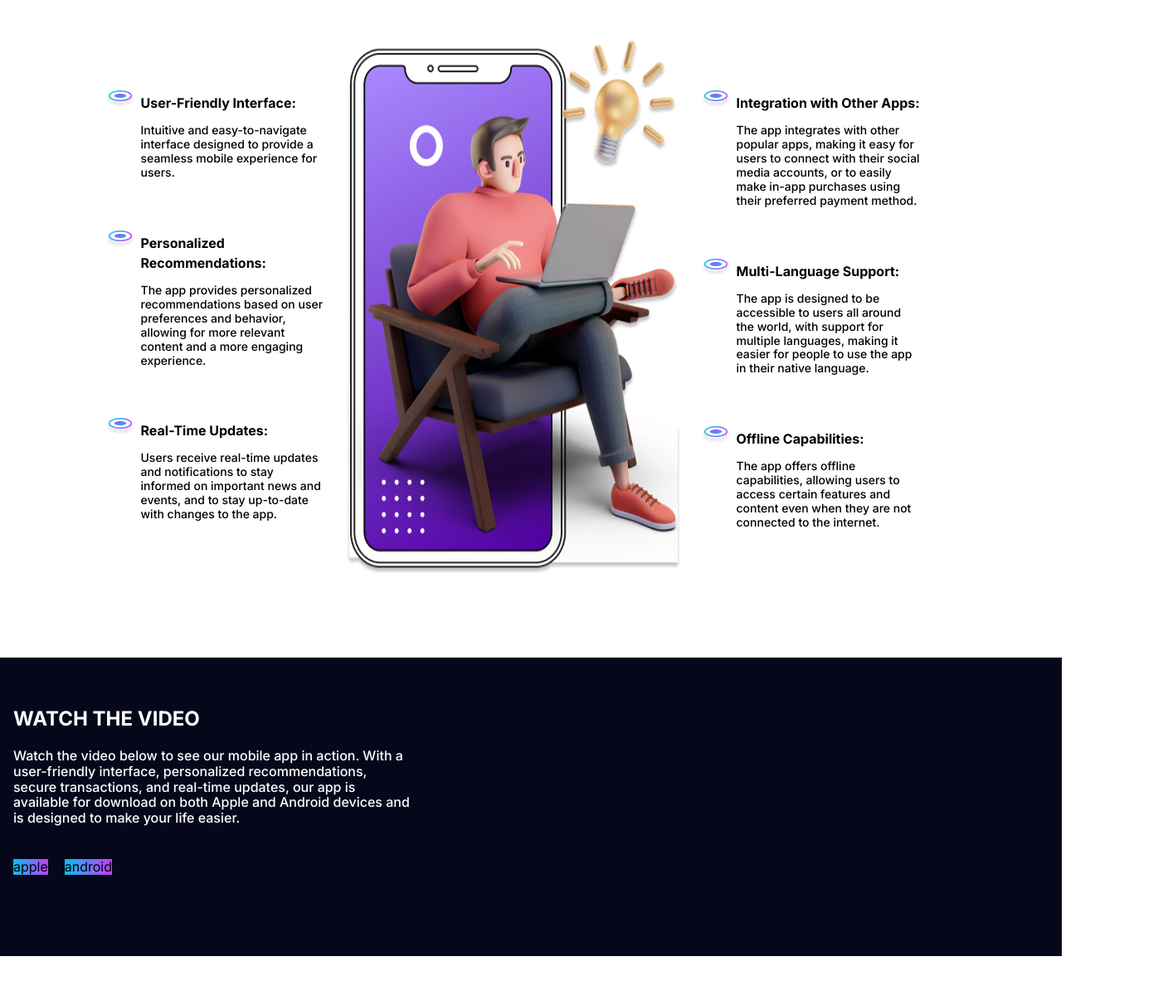
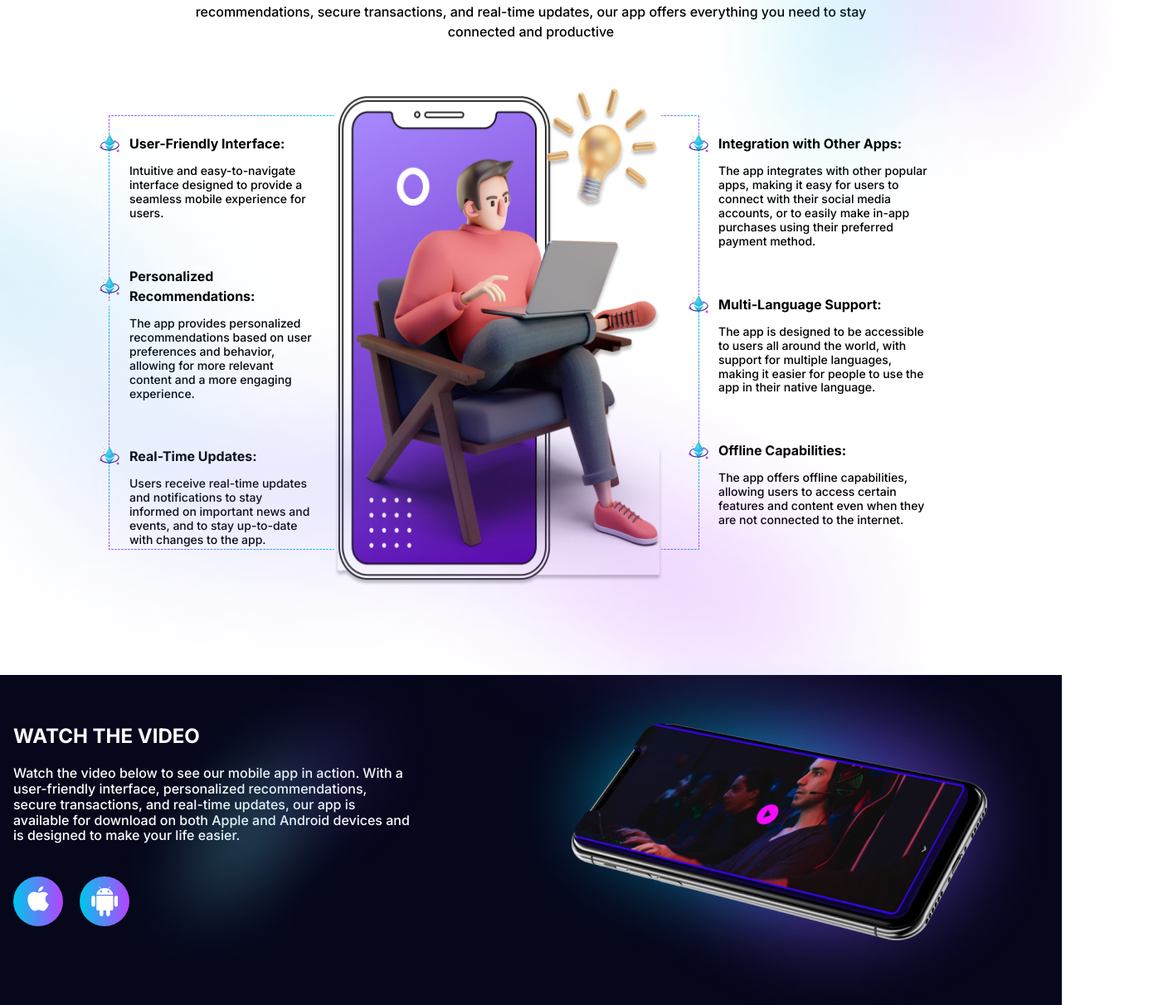
Before and after one commit to Coder-UA/practik1, a plain HTML site: page index.html in a window 1280 px wide. Shown: the part 918-2130 px from the top of the page at 83% size, 1408 px wide, since content can reach past the window. Drawn offline with nearby package versions, Linux system fonts and the light colour scheme.

Commit message:
background

```diff
--- a/css/style.css
+++ b/css/style.css
@@ -1,8 +1,8 @@
 :root {
     --accent-color:#2196F3;
     --link-accent-color:#2196F3;
-    --primary-font:'Roboto', sans-serif;
-    --logo-font:'Raleway',sans-serif;
+    --primary-font:'Inter', sans-serif;
+
 }
 
 
@@ -131,6 +131,11 @@ button {
 .hero-container {
     background: #06071B;
     padding-left:16px;
+    position: relative;
+    /* background-image: url("../images/bg-hero_phone.png"), url("../images/bg-hero_light.png"),linear-gradient(#06071B,#06071B);
+    background-repeat: no-repeat;
+    background-position: 100% -5%,0% 25%;
+    background-size: auto, auto; */
 
 }
 .hero-h1{
@@ -152,7 +157,10 @@ button {
 
 }
 .hero-list {
-    padding-top:28px;
+    padding-top: 28px;
+    display: flex;
+    flex-direction: column;
+    gap: 14px;
 }
 .hero-list-item {
     display: flex;
@@ -165,11 +173,24 @@ button {
     color: #FFFFFF;
 
 }
-.hero-list-item:not(:last-child) {
-    margin-bottom: 14px;
+
+.hero-list-item::before {
+    width: 18px;
+    height: 18px;
+    content: '';
+    background-image: url(../images/hero-list_mark_svg.svg);
+    background-size: 18px 16px;
+    background-repeat: no-repeat;
+    background-position: top center;
+
 }
+
+
 .hero-list-item-p {
-    padding-left:4px;
+
+
+
+    color: #FFFFFF;
 }
 
 
@@ -182,38 +203,70 @@ button {
     padding-left: 60px;
     padding-right: 60px;
     margin-bottom: 146px;
+    background: linear-gradient(to right, rgba(0, 197, 235, 1), rgba(181, 68, 254, 1)) padding-box, linear-gradient(to right, rgba(0, 197, 235, 1), rgba(181, 68, 254, 1)) border-box;
+    border-style: none;
+    border-radius: 5px;
+    border: 1px solid transparent;
+}
 
 
-    border-image: linear-gradient(90.03deg, rgba(0, 197, 235, 1) -1.97%, rgba(181, 68, 254, 1) 89.43%) 1;
+.hero-button:hover{
+    background: linear-gradient(to right, rgb(6 7 27), rgb(6 7 27)) padding-box, linear-gradient(to right, rgba(0, 197, 235, 1), rgba(181, 68, 254, 1)) border-box;
     border-radius: 5px;
-
-
-    /* background: linear-gradient(rgba(6, 7, 27, 1), rgba(6, 7, 27, 1)) padding-box,linear-gradient(90.03deg, #00C5EB -1.97%, #B544FE 89.43%), border-box;
+    border: 1px solid transparent;
+}
+.hero-button:focus {
+    background: linear-gradient(to right, rgba(0, 197, 235, 1), rgba(181, 68, 254, 1)) padding-box, linear-gradient(to right, rgba(0, 197, 235, 1), rgba(181, 68, 254, 1)) border-box;
+    border-style: none;
     border-radius: 5px;
-    border: 4px solid transparent; */
-
-
+    border: 1px solid transparent;
 }
 
-.hero-button:focus,
-.hero-button:hover{
-    background: linear-gradient(90.03deg, #00C5EB -1.97%, #B544FE 89.43%);
-    border-radius: 5px;
-
+.hero-div-img_phone {
+    position: absolute;
+    right: 0px;
+    top: 10px;
+}
+.hero-div-img_light {
+    position: absolute;
+    left: 10px;
+    top: 65px;
 }
 
 /* ============== /HERO ================*/
 
 /* ============== FEATURES ================*/
+
+.features {
+    position: relative;
+    padding: 100px 16px;
+
+}
+.features-img-left {
+    position: absolute;
+    top: 30%;
+    left: 0%;
+
+}
+.features-img-right {
+    position: absolute;
+    top: -4%;
+    right: -10%;
+}
+.features-img-border {
+    position: absolute;
+    top: 270px;
+    left: -10px;
+}
+
+
 .features-container {
-    margin-left: auto;
-    margin-right: auto;
-    max-width: 973px;
+    position: relative;
+    max-width: 1000px;
 }
 .features-h2 {
     text-align: center;
     text-transform:uppercase;
-    padding-top: 40px;
     font-style: normal;
     font-weight: 700;
     font-size: 24px;
@@ -241,7 +294,6 @@ button {
 }
 .list-feature {
     list-style: none;
-    list-style-image: url(/images/feature-list-marker.png);
 
 
 }
@@ -250,11 +302,26 @@ button {
 }
 
 .list-features-item {
-    margin-top: 61px;
+    margin-top: 55px;
     margin-bottom: 54px;
     min-width: 220px;
+    display: flex;
+    flex-direction: column;
 }
-.features-list-item-h3 {
+.features-list-item-p-title::before {
+    width: 28px;
+    height: 28px;
+    content: "";
+    background-image: url(../images/features-list-item.png);
+    background-size: 28px 28px;
+    background-repeat: no-repeat;
+    background-position: top center;
+    position: absolute;
+    left: -38px;
+    z-index: 1;
+
+}
+.features-list-item-p-title {
     font-style: normal;
     font-weight: 700;
     font-size: 16px;
@@ -262,6 +329,9 @@ button {
 /* identical to box height, or 150% */
     color: #000000;
     padding-bottom: 13px;
+    position: relative;
+    display: flex;
+    align-items: center;
 }
 .features-list-item-p {
     font-style: normal;
@@ -280,12 +350,25 @@ button {
 /* ============== VIDEO ================*/
 .video {
     background: #06071B;
-    margin-top:100px;
-    margin-bottom: 80px;
+}
+.video-container {
+    position: relative;
 
 }
-.video-container {
-
+.video-img-light_left {
+    position: absolute;
+    left: 10%;
+    top: -10%;
+}
+.video-img-light_right {
+    position: absolute;
+    right: 0%;
+    top: -30%;
+}
+.video-img-phone {
+    position: absolute;
+    right: 7%;
+    top: 14%;
 }
 
 .video-h2 {
@@ -309,19 +392,55 @@ button {
 
 }
 .video-list-item {
-    background: linear-gradient(90.03deg, #00C5EB -1.97%, #B544FE 89.43%);
+
     margin-bottom: 98px;
 }
 .video-list-item:not(:last-child) {
     margin-right: 20px;
 }
 .video-list-item-a {
+    width: 60px;
+    height: 60px;
+    border-radius: 50%;
+    display: flex;
+    align-items: center;
+    justify-content: center;
+    fill:#FFFFFF;
+    background: linear-gradient(to right, rgba(0, 197, 235, 1), rgba(181, 68, 254, 1)) padding-box, linear-gradient(to right, rgba(0, 197, 235, 1), rgba(181, 68, 254, 1)) border-box;
+    border-radius: 50%;
+    border: 1px solid transparent;
+}
+.video-list-item-a:hover {
+    background: linear-gradient(to right, rgb(6 7 27), rgb(6 7 27)) padding-box, linear-gradient(to right, rgba(0, 197, 235, 1), rgba(181, 68, 254, 1)) border-box;
+    border-radius: 50%;
+    border: 1px solid transparent;
 
+}
+.video-list-item-a:focus {
+    background: linear-gradient(to right, rgba(0, 197, 235, 1), rgba(181, 68, 254, 1)) padding-box, linear-gradient(to right, rgba(0, 197, 235, 1), rgba(181, 68, 254, 1)) border-box;
+    border-style: none;
+    border-radius: 50%;
+    border: 1px solid transparent;
 }
 /* ============== /VIDEO ================*/
 
 
 /* ============== TEAM ================*/
+.team-container {
+    position: relative;
+
+}
+.team-div-img_light_left {
+    position: absolute;
+    top: 0%;
+    left: 10%;
+}
+.team-div-img_light_right {
+    position: absolute;
+    top: 0%;
+    right: 0%;
+}
+
 .team-h2 {
     font-style: normal;
     font-weight: 700;
@@ -387,16 +506,24 @@ button {
 /* ============== /TEAM ================*/
 
 /* ============== /COSTOMER ================*/
+.costumer {
+    background-image: url(../images/bg-costumer.png);
+    background-repeat: no-repeat;
+    background-position: center;
+    padding-top: 80px;
+
+}
 .costumer-container {
     display: flex;
     flex-direction: column;
     align-items: center;
     padding-bottom: 50px;
+
 }
 
 
 .costumer-h2 {
-    padding-top: 80px;
+
     font-style: normal;
     font-weight: 700;
     font-size: 24px;
@@ -448,7 +575,11 @@ button {
 .contact {
     background: #06071B;
 }
-
+.contact-container {
+    background-image: url(../images/bg-contact.png);
+    background-repeat: no-repeat;
+    background-position: center;
+}
 .container-h2 {
     padding-top:80px;
     text-align: center;
--- a/index.html
+++ b/index.html
@@ -33,71 +33,91 @@
 
     </header>
     <main>
+        <!-- HERO -->
         <section class="hero">
             <div class="hero-container container">
                 <h1 class="hero-h1">Introducing Mobileapp</h1>
                 <h2 class="hero-h2">Download our mobile app today!</h2>
                 <ul class="hero-list">
-                    <li class="hero-list-item"><img src="./images/hero-list-item.png" alt=""><p class="hero-list-item-p">Real-time updates and notifications for timely information</p></li>
-                    <li class="hero-list-item"><img src="./images/hero-list-item.png" alt=""><p class="hero-list-item-p">Robust analytics and reporting for data-driven insights</p></li>
-                    <li class="hero-list-item"><img src="./images/hero-list-item.png" alt=""><p class="hero-list-item-p">Offline capabilities for uninterrupted use</p></li>
+                    <li class="hero-list-item"><p class="hero-list-item-p">Real-time updates and notifications for timely information</p></li>
+                    <li class="hero-list-item"><p class="hero-list-item-p">Robust analytics and reporting for data-driven insights</p></li>
+                    <li class="hero-list-item"><p class="hero-list-item-p">Offline capabilities for uninterrupted use</p></li>
                 </ul>
                 <button class="hero-button">Download</button>
+                <div class="hero-div-img_phone"><img src="./images/bg-hero_phone.png" alt=""></div>
+                <div class="hero-div-img_light"><img src="./images/bg-hero_light.png" alt=""></div>
             </div>
 
         </section>
+
+        <!-- FEATURES -->
         <section class="features">
+
                 <div class="features-container container">
                     <h2 class="features-h2">KEY FEATURES</h2>
-                <p class="features-p">Get the best mobile experience with our Mobileapp. With a user-friendly interface, personalized recommendations,
+                    <p class="features-p">Get the best mobile experience with our Mobileapp. With a user-friendly interface,
+                        personalized recommendations,
                         secure
                         transactions, and real-time updates, our app offers everything you need to stay connected and productive</p>
                     <div class="feature-block">
                         <ul class="list-feature">
                             <li class="list-features-item">
-                        <h3 class="features-list-item-h3">User-Friendly Interface:</h3>
-                        <p class="features-list-item-p">Intuitive and easy-to-navigate interface designed to provide a seamless mobile experience for users.</p>
+                                <p class="features-list-item-p-title">User-Friendly Interface:</p>
+                                <p class="features-list-item-p">Intuitive and easy-to-navigate interface designed to provide a seamless
+                                    mobile experience for users.</p>
                             </li>
                             <li class="list-features-item">
-                        <h3 class="features-list-item-h3">Personalized Recommendations:</h3>
-                        <p class="features-list-item-p">The app provides personalized recommendations based on user preferences and behavior, allowing for more
+                                <p class="features-list-item-p-title">Personalized Recommendations:</p>
+                                <p class="features-list-item-p">The app provides personalized recommendations based on user preferences
+                                    and behavior, allowing for more
                                     relevant content
                                     and a more engaging experience.</p>
                             </li>
                             <li class="list-features-item">
-                        <h3 class="features-list-item-h3">Real-Time Updates:</h3>
-                        <p class="features-list-item-p">Users receive real-time updates and notifications to stay informed on important news and events, and to stay
+                                <p class="features-list-item-p-title">Real-Time Updates:</p>
+                                <p class="features-list-item-p">Users receive real-time updates and notifications to stay informed on
+                                    important news and events, and to stay
                                     up-to-date
                                     with changes to the app.</p>
                             </li>
                         </ul>
 
-                <img src="./images/features_fon4.png" alt="" class="features-img">
+                        <img src="./images/features_fon4.png" alt="" class="features-img"  width="396" height="601">
 
                         <ul class="list-feature features-list-right">
                             <li class="list-features-item">
-                        <h3 class="features-list-item-h3">Integration with Other Apps:</h3>
-                        <p class="features-list-item-p">The app integrates with other popular apps, making it easy for users to connect with their social media
+                                <p class="features-list-item-p-title">Integration with Other Apps:</p>
+                                <p class="features-list-item-p">The app integrates with other popular apps, making it easy for users to
+                                    connect with their social media
                                     accounts, or to
                                     easily make in-app purchases using their preferred payment method.</p>
                             </li>
                             <li class="list-features-item">
-                        <h3 class="features-list-item-h3">Multi-Language Support:</h3>
-                        <p class="features-list-item-p">The app is designed to be accessible to users all around the world, with support for multiple languages,
+                                <p class="features-list-item-p-title">Multi-Language Support:</p>
+                                <p class="features-list-item-p">The app is designed to be accessible to users all around the world, with
+                                    support for multiple languages,
                                     making it
                                     easier for people to use the app in their native language.</p>
                             </li>
                             <li class="list-features-item">
-                        <h3 class="features-list-item-h3">Offline Capabilities:</h3>
-                        <p class="features-list-item-p">The app offers offline capabilities, allowing users to access certain features and content even when they are
+                                <p class="features-list-item-p-title">Offline Capabilities:</p>
+                                <p class="features-list-item-p">The app offers offline capabilities, allowing users to access certain
+                                    features and content even when they are
                                     not
                                     connected to the internet.</p>
                             </li>
                         </ul>
                     </div>
+                    <div class="features-img-border"><img src="./images/bg-featuter_border.png" alt=""></div>
                 </div>
 
+            <div class="features-img-left"><img src="./images/bg-features_left.png" alt="" width="1200" height="900"></div>
+            <div class="features-img-right"><img src="./images/bg-features_right.png" alt="" width="600" height="600"></div>
+
+
         </section>
+
+        <!-- VIDEO -->
         <section class="video">
             <div class="video-container container">
             <h2 class="video-h2">WATCH THE VIDEO</h2>
@@ -105,12 +125,26 @@
             secure transactions, and real-time updates, our app is available for download on both Apple and Android devices and is
             designed to make your life easier.</p>
             <ul class="list">
-                <li class="video-list-item"><a class="video-list-item-a">apple</a></li>
-                <li class="video-list-item"><a class="video-list-item-a">android</a></li>
+                <li class="video-list-item"><a href="" class="video-list-item-a link">
+                        <svg width="32" height="42">
+                            <use href="./images/svg.svg#icon-ios"></use>
+                        </svg></a></li>
+                <li class="video-list-item"><a href="" class="video-list-item-a link">
+                        <svg width="32" height="36">
+                            <use href="./images/svg.svg#icon-android"></use>
+                        </svg></a></li>
+
             </ul>
+            <div class="video-img-light_left"><img src="./images/video-img-light_left.png" alt=""></div>
+            <div class="video-img-light_right"><img src="./images/video-img-light_right.png" alt=""></div>
+            <div class="video-img-phone"><img src="./images/video-img-phone.png" alt=""></div>
             </div>
 
+
+
         </section>
+
+        <!-- TEAM -->
         <section class="team">
             <div class="team-container container">
 
@@ -135,9 +169,15 @@
                     <h3 class="team-list-item-h3">Andrew Nguyen</h3>
                     <p class="team-list-item-p">Sr. UI Designer</p>
                 </li>
-            </ul></div>
+            </ul>
+            <div class="team-div-img_light_left"><img src="./images/bg-team_light-left.png" alt="" width="500" height="500"></div>
+            <div class="team-div-img_light_right"><img src="./images/bg-team_light-right.png" alt="" width="450" height="250"></div>
+            </div>
+
 
         </section>
+
+        <!-- COSTUMER -->
         <section class="costumer">
             <div class="costumer-container container">
                 <h2 class="costumer-h2">What our costumer’s SAY</h2>
@@ -153,6 +193,7 @@
 
 
         </section>
+        <!-- CONTACT -->
         <section class="contact">
             <div class="contact-container container">
                 <h2 class="container-h2">CONTACT US</h2>
```
Also changed, not shown: images/background-hero.png (deleted), images/bg-contact.png (added), images/bg-features_left.png (added), images/bg-features_right.png (added), images/bg-featuter_border.png (added), images/bg-hero_light.png (added), images/bg-hero_phone.png (added), images/bg-team_light-left.png (added), images/bg-team_light-right.png (added), images/features-list-item.png (added), images/hero-list_mark_svg.svg (added), images/svg.svg (added), images/video-img-light_left.png (added), images/video-img-light_right.png (added), 1 more files, 4 other files. Lines whose indentation alone changed are shown as unchanged.
